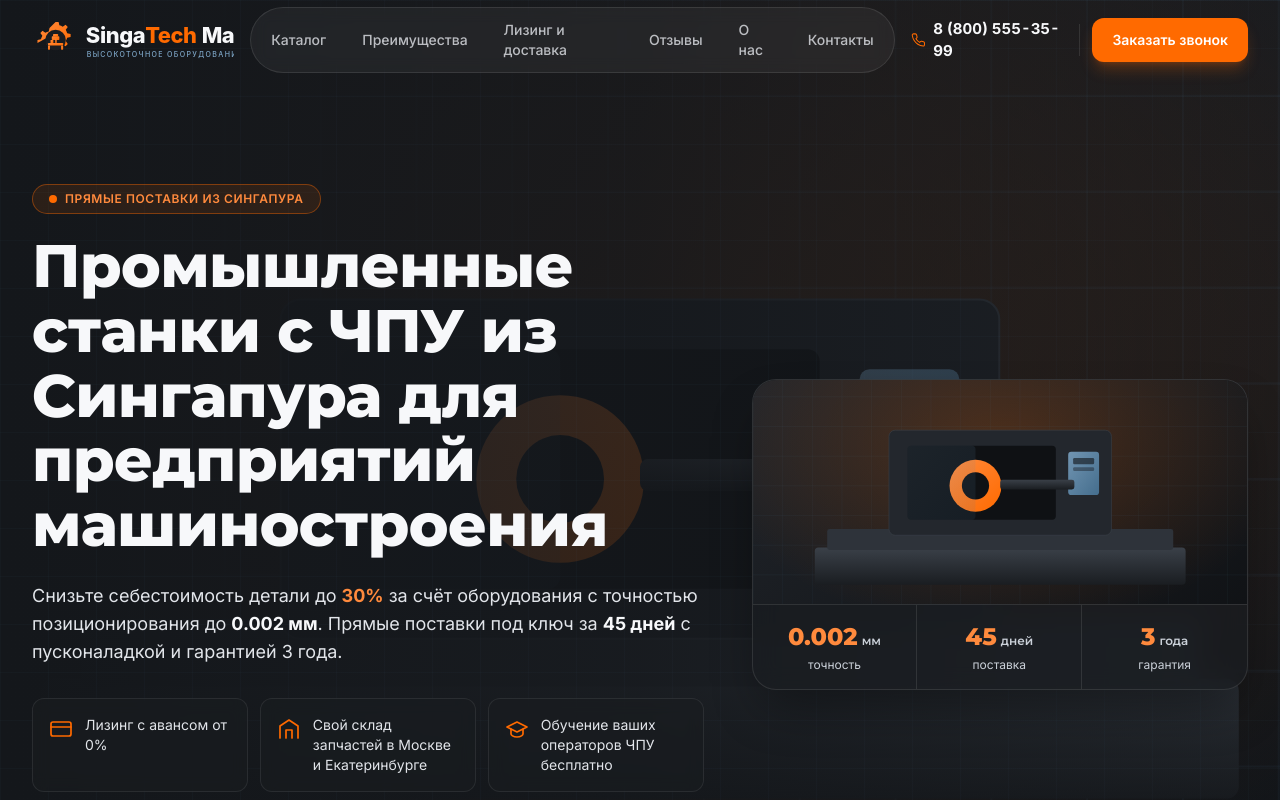
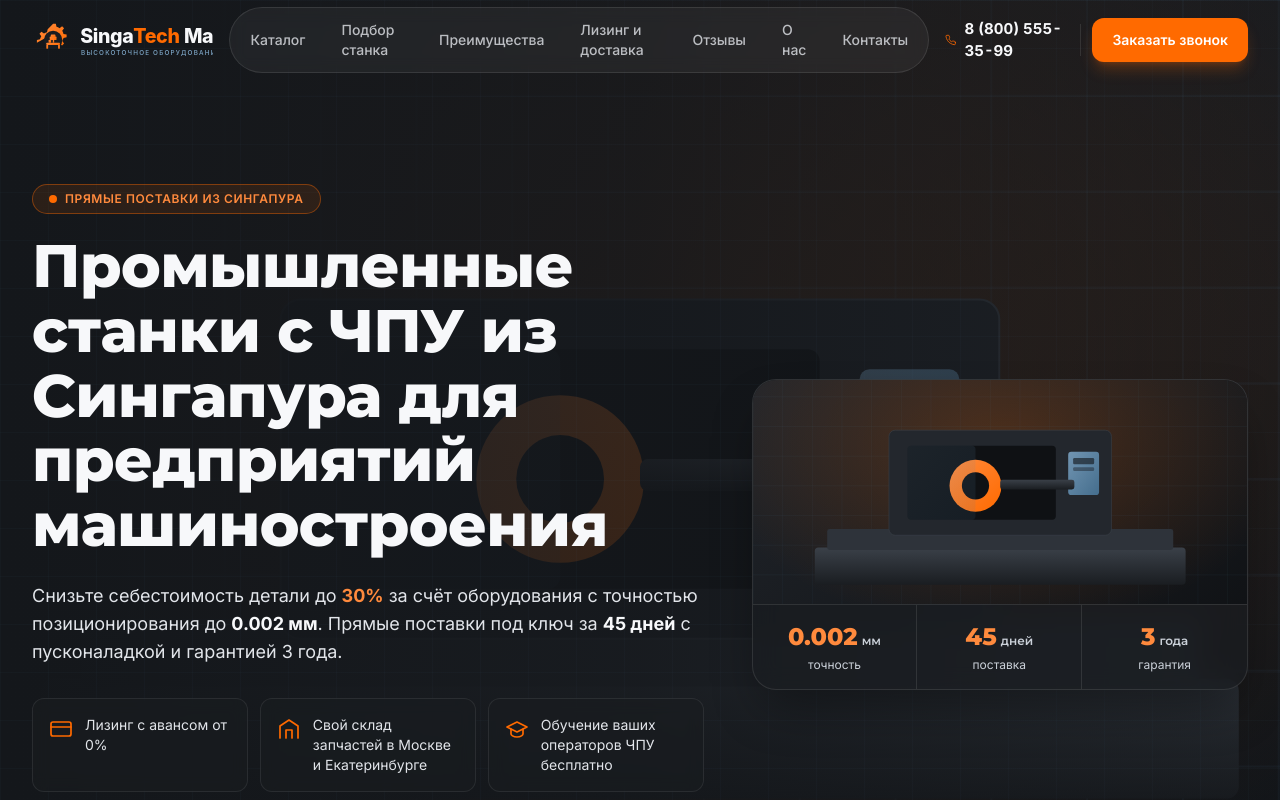
Before and after one commit to kiselevde-commits/stanok, a React (Vite) app: page / in a window 1280 px wide. Shown: the top 800 px of the page. Built offline with nearby package versions, Linux system fonts and the light colour scheme.

Commit message:
Fix deployment and navigation - configure Vite base path, add quiz to nav, remove gh-pages script

```diff
--- a/index.html
+++ b/index.html
@@ -2,7 +2,7 @@
 <html lang="ru">
   <head>
     <meta charset="UTF-8" />
-    <link rel="icon" type="image/svg+xml" href="favicon.svg" />
+    <link rel="icon" type="image/svg+xml" href="/favicon.svg" />
     <meta name="viewport" content="width=device-width, initial-scale=1.0" />
     <meta
       name="description"
--- a/package.json
+++ b/package.json
@@ -7,9 +7,7 @@
   "scripts": {
     "dev": "vite",
     "build": "tsc -b && vite build",
-    "preview": "vite preview",
-    "predeploy": "npm run build",
-    "deploy": "gh-pages -d dist -b gh-pages"
+    "preview": "vite preview"
   },
   "dependencies": {
     "react": "^19.0.0",
--- a/src/components/Header.tsx
+++ b/src/components/Header.tsx
@@ -60,7 +60,7 @@ export default function Header() {
         {/* Логотип */}
         <a href="#hero" className="flex items-center gap-3" aria-label="SingaTech Mash — на главную">
           <img
-            src="/stanok/logo.svg"
+            src="/logo.svg"
             alt="SingaTech Mash"
             draggable={false}
             className={`w-auto select-none transition-[height] duration-300 ${
--- a/src/data/site.ts
+++ b/src/data/site.ts
@@ -14,6 +14,7 @@ export const company = {
 
 export const nav = [
   { id: 'catalog', label: 'Каталог' },
+  { id: 'quiz', label: 'Подбор станка' },
   { id: 'advantages', label: 'Преимущества' },
   { id: 'leasing', label: 'Лизинг и доставка' },
   { id: 'reviews', label: 'Отзывы' },
--- a/vite.config.ts
+++ b/vite.config.ts
@@ -3,11 +3,16 @@ import react from '@vitejs/plugin-react'
 import tailwindcss from '@tailwindcss/vite'
 
 export default defineConfig({
-  // Base path for GitHub Pages deployment (repo name "stanok")
-  base: '/stanok/',
+  // Base path: '/' для локальной разработки, '/stanok/' для GitHub Pages
+  // Измените '/stanok/' на имя вашего репозитория, если другое
+  base: process.env.NODE_ENV === 'production' ? '/stanok/' : '/',
   plugins: [react(), tailwindcss()],
   server: {
     port: 5173,
     open: true,
   },
+  build: {
+    // Убедимся что NODE_ENV установлен в production при сборке
+    envDir: '.',
+  },
 })
```
Also changed, not shown: 1 other file (tests, documents, lock files or other folders).
